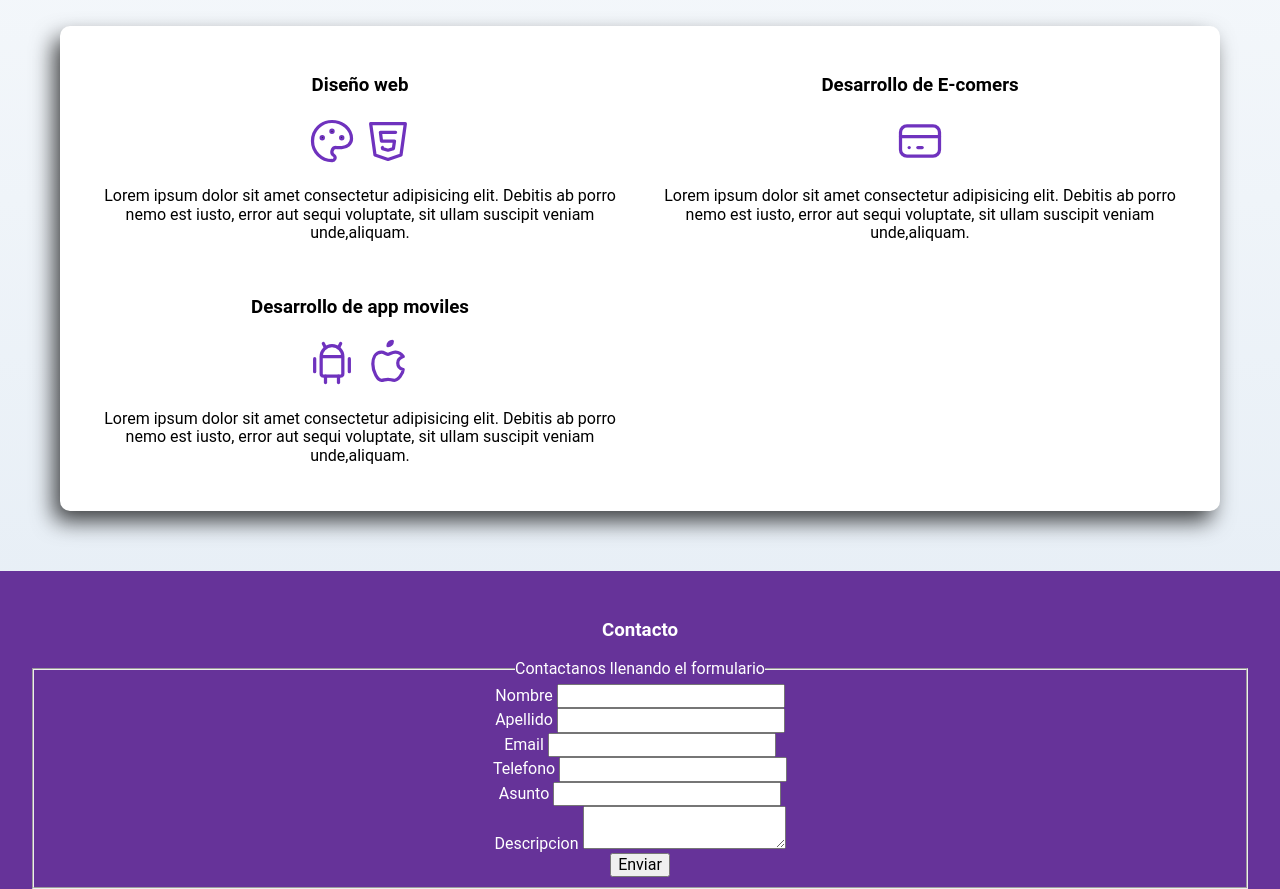
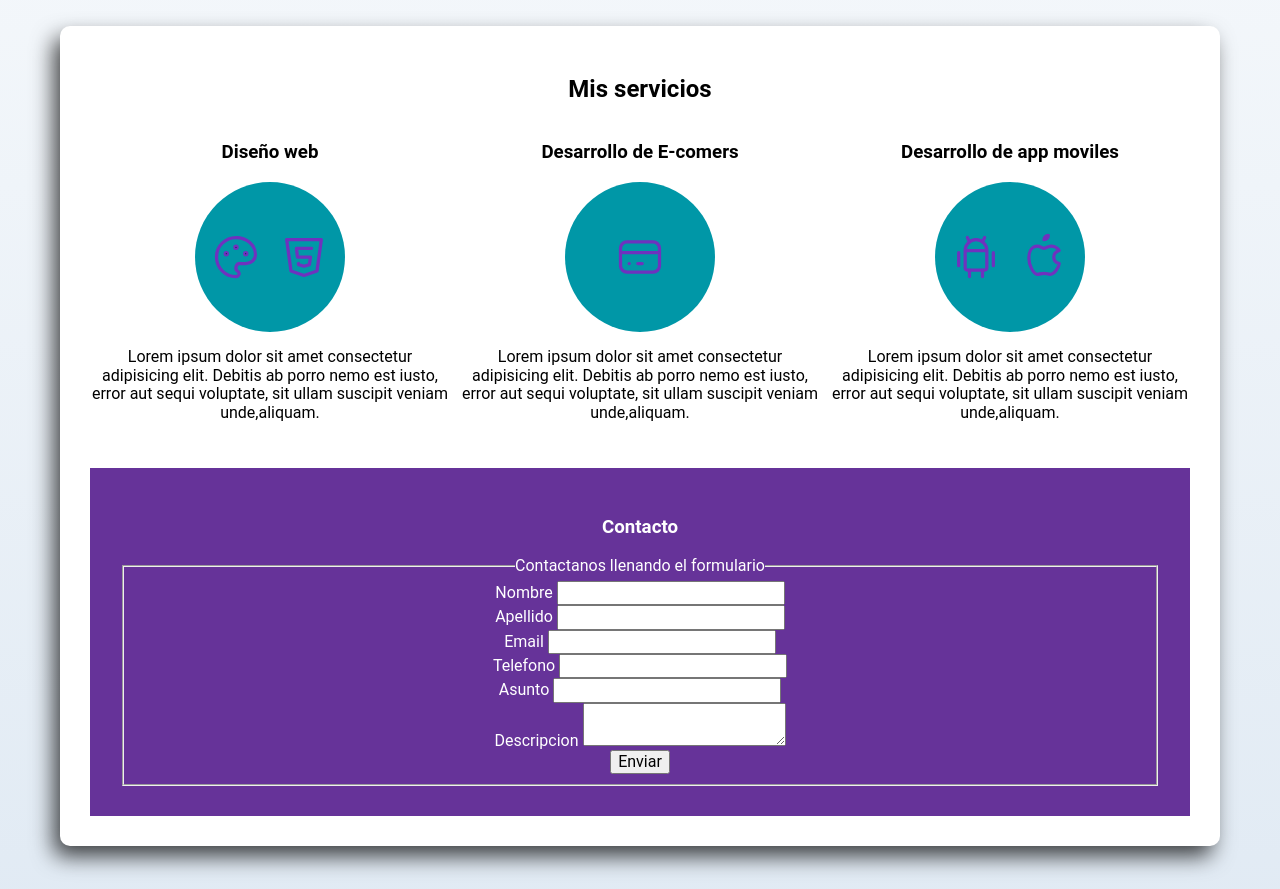
Before and after one commit to deivdf/freelancer, a plain HTML site: page index.html in a window 1280 px wide. Shown: the part 640-1529 px from the top of the page. Drawn offline with Linux system fonts and the light colour scheme.

Commit message:
productos edicion

```diff
--- a/hojas/estilo.css
+++ b/hojas/estilo.css
@@ -125,27 +125,39 @@ body{
     -webkit-box-shadow: -7px 11px 22px -1px rgba(0,0,0,0.75);
     -moz-box-shadow: -7px 11px 22px -1px rgba(0,0,0,0.75);
     box-shadow: -7px 11px 22px -1px rgba(0,0,0,0.75);
+}
+.contenedor2{
     padding: 3rem;
     background-color: var(--blanco);
     border-radius: 1rem;
+    margin: 6rem;
+    text-align: center;
 }
-@media (min-width: px) {
-
-}
-.Productos{
-    text-align: center;
-    display: grid;
-    margin: 6rem;
+.producto{
+    display: flex;
+    flex-direction: column;
+    align-items: center;
 }
 @media (min-width: 768px) {
     .Productos{
-        grid-template-columns: repeat(2, 1fr);
-        grid-gap: 2rem;
+        display: grid;
+        grid-template-columns: repeat(3, 1fr);
+        column-gap: 1rem;
     }
 }
 .contacto{
     background-color: var(--morado);
+    margin-top: 3rem;
     padding: 3rem;
     color: var(--blanco);
     text-align: center;
 }
+.producto .iconos{
+    height: 15rem;;
+    width: 15rem;
+    background-color: var(--secundario);
+    border-radius: 50%;
+    display: flex;
+    justify-content: space-evenly;
+    align-items: center;
+}
--- a/index.html
+++ b/index.html
@@ -15,7 +15,6 @@
     <header>
         <h1 class="titulo">David Fernando Hernandez <span>Freelancer</span></h1>
     </header>
-    <main>
         <section class="nav-bg">
             <nav class="barra contenedor">
                 <a href="#">Inicio</a>
@@ -40,9 +39,12 @@
                     <a class="boton" href="#contacto">Contactar</a>
                 </section>
             </section>
-            <section class="Productos sombra" id="Productos">
-                <section >
+            <main class="contenedor2 sombra">
+                <h2>Mis servicios</h2>
+                <div class="Productos" id="Productos">
+                    <section class="producto" >
                         <h3>Diseño web</h3>
+                        <div class="iconos">
                             <svg xmlns="http://www.w3.org/2000/svg" class="icon icon-tabler icon-tabler-palette" width="52" height="52" viewBox="0 0 24 24" stroke-width="1.5" stroke="#6f32be" fill="none" stroke-linecap="round" stroke-linejoin="round">
                                 <path stroke="none" d="M0 0h24v24H0z" fill="none"/>
                                 <path d="M12 21a9 9 0 1 1 0 -18a9 8 0 0 1 9 8a4.5 4 0 0 1 -4.5 4h-2.5a2 2 0 0 0 -1 3.75a1.3 1.3 0 0 1 -1 2.25" />
@@ -56,11 +58,13 @@
                                 <path d="M20 4l-2 14.5l-6 2l-6 -2l-2 -14.5z" />
                                 <path d="M15.5 8h-7l.5 4h6l-.5 3.5l-2.5 .75l-2.5 -.75l-.1 -.5" />
                               </svg>
+                        </div>
                         <p>Lorem ipsum dolor sit amet consectetur adipisicing elit. Debitis ab porro nemo est iusto,
                             error aut sequi voluptate, sit ullam suscipit veniam unde,aliquam.</p>
                     </section>
-                <section>
+                    <section class="producto">
                         <h3>Desarrollo de E-comers</h3>
+                        <div class="iconos">
                             <svg xmlns="http://www.w3.org/2000/svg" class="icon icon-tabler icon-tabler-credit-card" width="52" height="52" viewBox="0 0 24 24" stroke-width="1.5" stroke="#6f32be" fill="none" stroke-linecap="round" stroke-linejoin="round">
                                 <path stroke="none" d="M0 0h24v24H0z" fill="none"/>
                                 <rect x="3" y="5" width="18" height="14" rx="3" />
@@ -68,11 +72,13 @@
                                 <line x1="7" y1="15" x2="7.01" y2="15" />
                                 <line x1="11" y1="15" x2="13" y2="15" />
                               </svg>
+                        </div>
                         <p>Lorem ipsum dolor sit amet consectetur adipisicing elit. Debitis ab porro nemo est iusto,
                             error aut sequi voluptate, sit ullam suscipit veniam unde,aliquam.</p>
                     </section>
-                <section>
+                    <section class="producto">
                         <h3>Desarrollo de app moviles</h3>
+                        <div class="iconos">
                             <svg xmlns="http://www.w3.org/2000/svg" class="icon icon-tabler icon-tabler-brand-android" width="52" height="52" viewBox="0 0 24 24" stroke-width="1.5" stroke="#6f32be" fill="none" stroke-linecap="round" stroke-linejoin="round">
                                 <path stroke="none" d="M0 0h24v24H0z" fill="none"/>
                                 <line x1="4" y1="10" x2="4" y2="16" />
@@ -83,15 +89,17 @@
                                 <line x1="9" y1="18" x2="9" y2="21" />
                                 <line x1="15" y1="18" x2="15" y2="21" />
                               </svg>
+
                             <svg xmlns="http://www.w3.org/2000/svg" class="icon icon-tabler icon-tabler-brand-apple" width="52" height="52" viewBox="0 0 24 24" stroke-width="1.5" stroke="#6f32be" fill="none" stroke-linecap="round" stroke-linejoin="round">
                                 <path stroke="none" d="M0 0h24v24H0z" fill="none"/>
                                 <path d="M9 7c-3 0 -4 3 -4 5.5c0 3 2 7.5 4 7.5c1.088 -.046 1.679 -.5 3 -.5c1.312 0 1.5 .5 3 .5s4 -3 4 -5c-.028 -.01 -2.472 -.403 -2.5 -3c-.019 -2.17 2.416 -2.954 2.5 -3c-1.023 -1.492 -2.951 -1.963 -3.5 -2c-1.433 -.111 -2.83 1 -3.5 1c-.68 0 -1.9 -1 -3 -1z" />
                                 <path d="M12 4a2 2 0 0 0 2 -2a2 2 0 0 0 -2 2" />
                               </svg>
+                        </div>
                         <p>Lorem ipsum dolor sit amet consectetur adipisicing elit. Debitis ab porro nemo est iusto,
                             error aut sequi voluptate, sit ullam suscipit veniam unde,aliquam.</p>
                     </section>
-            </section>
+                </div>
                 <section class="contacto" id="contacto">
                     <h3>Contacto</h3>
                     <form>
@@ -127,8 +135,8 @@
                         </fieldset>
                     </form>
                 </section>
+            </main>
         </section>
-    </main>
     <section>
         <footer class="fot">
             <p>David Hernandez</p>
```
Lines whose indentation alone changed are shown as unchanged.
